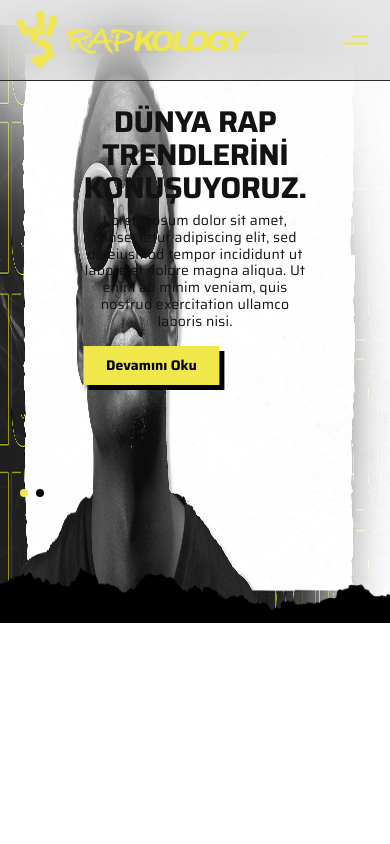
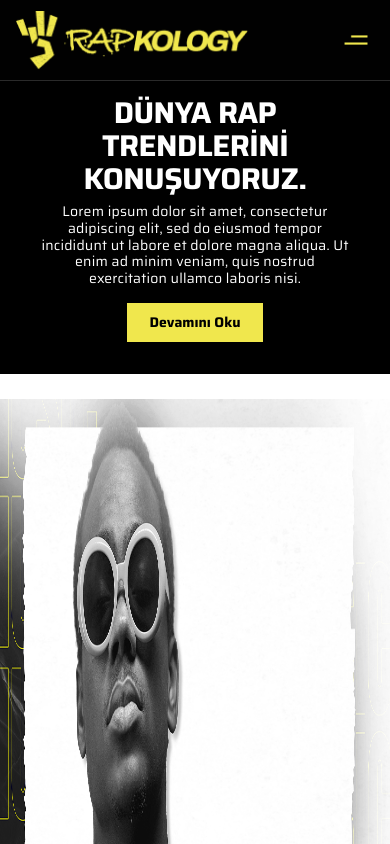
Before and after one commit to ilaydaozdemir/case, a Next.js app: page / in a window 390 px wide. Shown: the top 844 px of the page. Built offline with nearby package versions, Linux system fonts and the light colour scheme.

Commit message:
add styles

```diff
--- a/src/components/HeroSection.tsx
+++ b/src/components/HeroSection.tsx
@@ -1,5 +1,6 @@
 "use client";
 
+import { useState } from "react";
 import Image from "next/image";
 import { Swiper, SwiperSlide } from "swiper/react";
 import "swiper/css";
@@ -8,8 +9,71 @@ import "swiper/css/pagination";
 import { Navigation, Pagination, Mousewheel, Keyboard } from "swiper/modules";
 
 export default function HeroSection() {
+  const [currentSlide, setCurrentSlide] = useState(0);
+
+  const slideContent = [
+    {
+      title: ["DÜNYA RAP", "TRENDLERİNİ", "KONUŞUYORUZ."],
+      description: "Lorem ipsum dolor sit amet, consectetur adipiscing elit, sed do eiusmod tempor incididunt ut labore et dolore magna aliqua. Ut enim ad minim veniam, quis nostrud exercitation ullamco laboris nisi."
+    },
+    {
+      title: ["TÜRKÇE RAP VE", "DÜNYA MÜZİK", "HABERLERİNİ TAKİP ET"],
+      description: "Sed ut perspiciatis unde omnis iste natus error sit voluptatem accusantium doloremque laudantium, totam rem aperiam, eaque ipsa quae ab illo inventore veritatis."
+    }
+  ];
+
   return (
     <div className="relative">
+      {/* Mobile text section - above slider */}
+      <div className="block md:hidden px-4 pt-24 pb-8 bg-black">
+        <div
+          className="text-center"
+          style={{
+            color: "rgba(255, 255, 255, 1)",
+            fontFamily:
+              '"Saira Condensed", var(--font-saira), ui-sans-serif, system-ui, -apple-system, "Segoe UI"',
+          }}
+        >
+          <h2
+            className="font-bold text-[30px] leading-[110%]"
+            style={{ letterSpacing: "-0.02em" }}
+          >
+            {slideContent[currentSlide].title.map((line, index) => (
+              <span key={index} className="block">{line}</span>
+            ))}
+          </h2>
+          <p
+            className="mt-2 text-[14px] leading-[120%] font-normal tracking-[0.015em] max-w-[320px] mx-auto"
+            style={{
+              fontFamily:
+                'var(--font-saira), ui-sans-serif, system-ui, -apple-system, "Segoe UI", Roboto, Helvetica, Arial',
+            }}
+          >
+            {slideContent[currentSlide].description}
+          </p>
+          <div className="mt-4" style={{ filter: "drop-shadow(5.55px 5.55px 0px rgba(0, 0, 0, 1))" }}>
+            <button
+              className="text-black border-0 cursor-pointer flex items-center justify-center mx-auto"
+              style={{
+                width: "136px",
+                height: "39px",
+                backgroundColor: "rgba(240, 231, 77, 1)",
+                clipPath: "polygon(0 0, 100% 0, 95% 88%, 4% 73%);",
+                WebkitClipPath: "polygon(0 0, 100% 0, 95% 88%, 4% 73%);;",
+                fontFamily: "var(--font-saira), ui-sans-serif, system-ui, -apple-system, 'Segoe UI', Roboto, Helvetica, Arial",
+                fontWeight: "700",
+                fontSize: "14px",
+                lineHeight: "1",
+                letterSpacing: "0%",
+                textAlign: "center",
+              }}
+            >
+              Devamını Oku
+            </button>
+          </div>
+        </div>
+      </div>
+
       <Swiper
         cssMode={true}
         navigation={{
@@ -25,11 +89,12 @@ export default function HeroSection() {
         modules={[Navigation, Pagination, Mousewheel, Keyboard]}
         className="mySwiper"
         style={{ height: "623px" }}
+        onSlideChange={(swiper) => setCurrentSlide(swiper.activeIndex)}
       >
         <SwiperSlide>
           <div className="w-full h-full  flex items-center justify-center translate-y-[25px] relative overflow-hidden">
             <div
-              className="absolute left-1/2 -translate-x-1/2 top-20 md:right-20 md:left-auto md:translate-x-0 md:top-[87px] xl:right-40 z-10 text-center md:text-left"
+              className="hidden md:block absolute md:right-20 md:top-[87px] xl:right-40 z-10 md:text-left"
               style={{
                 color: "rgba(18, 18, 18, 1)",
                 fontFamily:
@@ -40,9 +105,9 @@ export default function HeroSection() {
                 className="font-bold text-[30px] md:text-[60.1px] leading-[110%]"
                 style={{ letterSpacing: "-0.02em" }}
               >
-                <span className="block">DÜNYA RAP</span>
-                <span className="block">TRENDLERİNİ</span>
-                <span className="block">KONUŞUYORUZ.</span>
+{slideContent[0].title.map((line, index) => (
+                  <span key={index} className="block">{line}</span>
+                ))}
               </h2>
               <p
                 className="mt-2 text-[14px] md:text-[16px] leading-[120%] font-normal tracking-[0.015em] max-w-[320px] md:max-w-[560px]"
@@ -103,7 +168,7 @@ export default function HeroSection() {
         <SwiperSlide>
           <div className="w-full h-full flex items-center justify-start translate-y-[25px] relative overflow-hidden">
             <div
-              className="absolute left-1/2 -translate-x-1/2 top-20 md:right-20 md:left-auto md:translate-x-0 md:top-[87px] xl:right-40 z-10 text-center md:text-left"
+              className="hidden md:block absolute md:right-20 md:top-[87px] xl:right-40 z-10 md:text-left"
               style={{
                 color: "rgba(255, 255, 255, 1)",
                 fontFamily:
@@ -114,9 +179,9 @@ export default function HeroSection() {
                 className="font-bold text-[30px] md:text-[60.1px] leading-[110%]"
                 style={{ letterSpacing: "-0.02em" }}
               >
-                <span className="block">TÜRKÇE RAP VE</span>
-                <span className="block">DÜNYA MÜZİK</span>
-                <span className="block">HABERLERİNİ TAKİP ET</span>
+                {slideContent[1].title.map((line, index) => (
+                  <span key={index} className="block">{line}</span>
+                ))}
               </h2>
               <p
                 className="mt-2 text-[14px] md:text-[16px] leading-[120%] font-normal tracking-[0.015em] max-w-[320px] md:max-w-[560px]"
```
